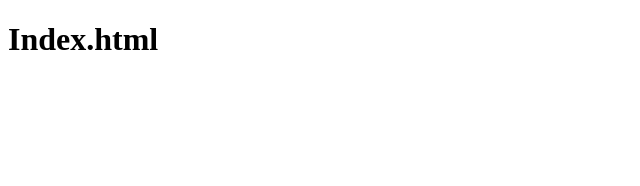
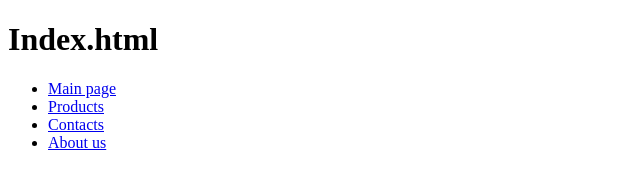
Before and after one commit to IuliiaSushko/training_u1, a plain HTML site: page index.html in a window 1280 px wide. Shown: the whole page, without its empty margins (0-640 px from the left). Drawn offline with Linux system fonts and the light colour scheme.

Commit message:
list added

```diff
--- a/index.html
+++ b/index.html
@@ -8,5 +8,11 @@
   </head>
   <body>
     <h1>Index.html</h1>
+    <ul class="menu">
+      <li><a href="#">Main page</a></li>
+      <li><a href="#">Products</a></li>
+      <li><a href="#">Contacts</a></li>
+      <li><a href="#">About us</a></li>
+    </ul>
   </body>
 </html>
```
